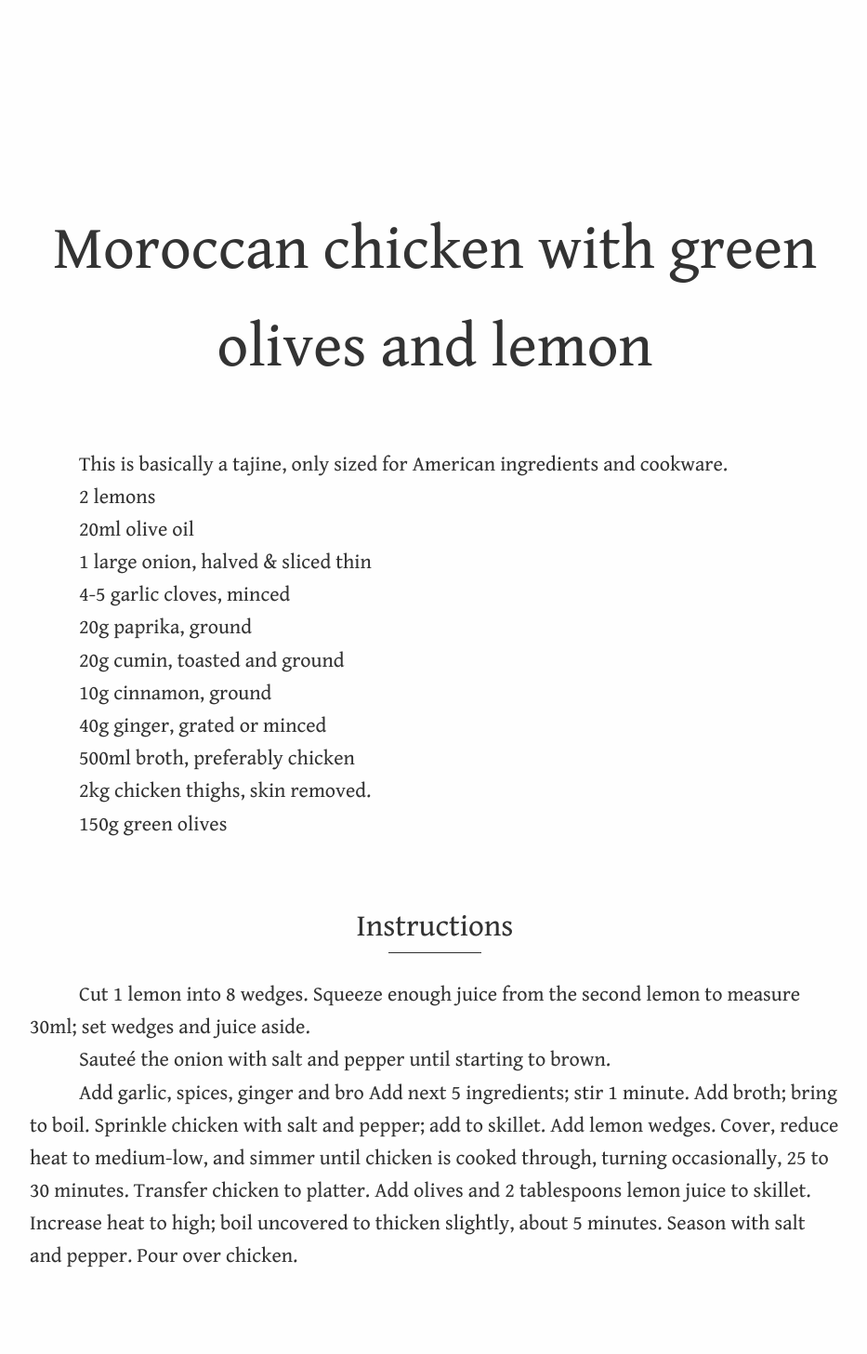
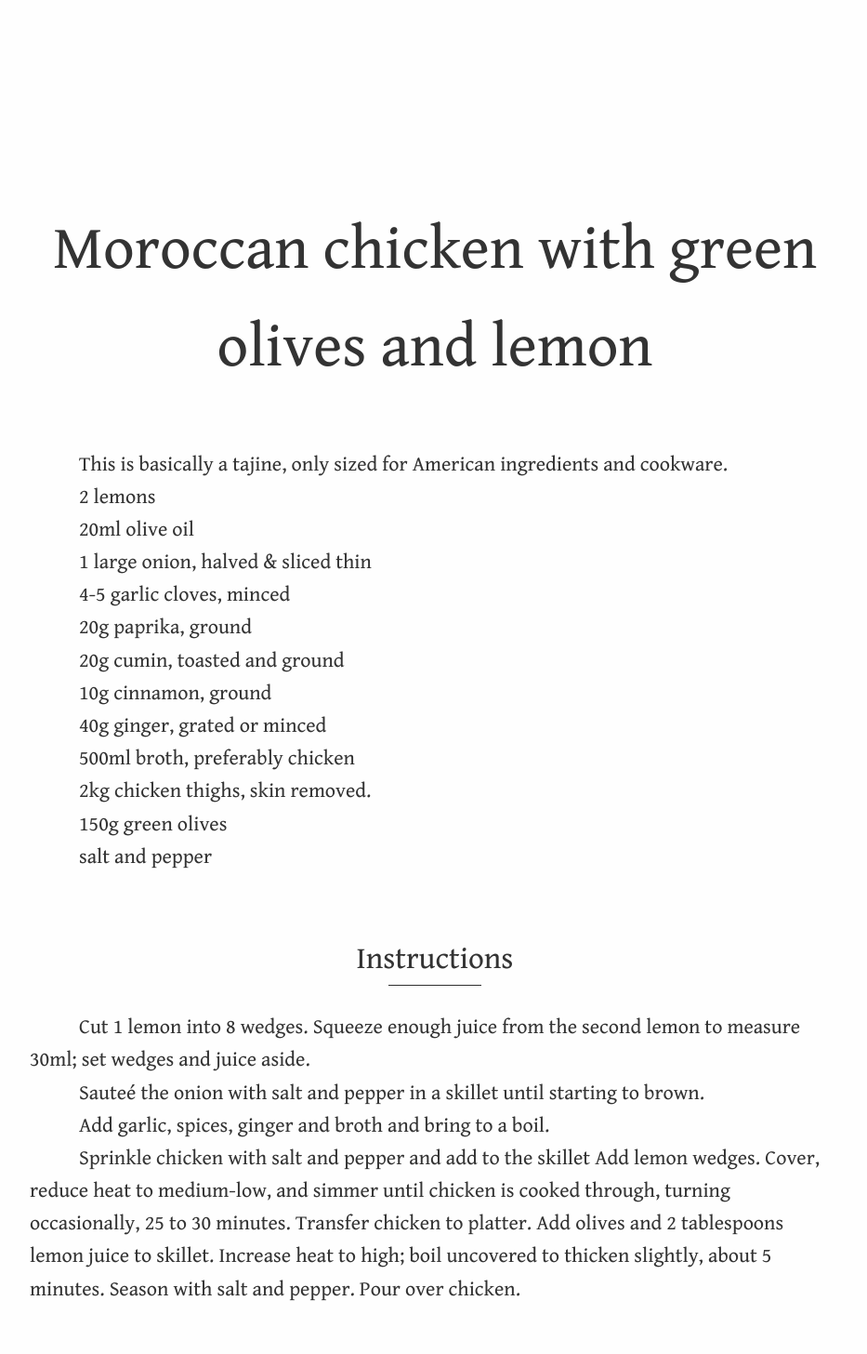
Before and after one commit to aredridel/recipes, a Jekyll site: the page built from Moroccan chicken with green olives and lemon.md, in a window 1280 px wide. Shown: the whole page at 93% size, without its empty margins (172-1105 px from the left). Built offline with Jekyll 4.4.1, drawn with Linux system fonts in a browser that asks for light colours; our own code applies the rules of GitHub Pages for plain Markdown files; before the commit the page ends 1421 px from its top, so only the background shows below that.

Commit message:
/ ‘Moroccan chicken with green olives and lemon.md’

```diff
--- a/Moroccan chicken with green olives and lemon.md
+++ b/Moroccan chicken with green olives and lemon.md
@@ -26,13 +26,17 @@ This is basically a tajine, only sized for American ingredients and cookware.
 
 150g green olives
 
+salt and pepper
+
 ## Instructions
 
 Cut 1 lemon into 8 wedges. Squeeze enough juice from the second lemon to measure 30ml; set wedges and juice aside.
 
-Sauteé the onion with salt and pepper until starting to brown.
+Sauteé the onion with salt and pepper in a skillet until starting to brown.
 
-Add garlic, spices, ginger and bro Add next 5 ingredients; stir 1 minute. Add broth; bring to boil. Sprinkle chicken with salt and pepper; add to skillet. Add lemon wedges. Cover, reduce heat to medium-low, and simmer until chicken is cooked through, turning occasionally, 25 to 30 minutes. Transfer chicken to platter. Add olives and 2 tablespoons lemon juice to skillet. Increase heat to high; boil uncovered to thicken slightly, about 5 minutes. Season with salt and pepper. Pour over chicken.
+Add garlic, spices, ginger and broth and bring to a boil.
+
+Sprinkle chicken with salt and pepper and add to the skillet Add lemon wedges. Cover, reduce heat to medium-low, and simmer until chicken is cooked through, turning occasionally, 25 to 30 minutes. Transfer chicken to platter. Add olives and 2 tablespoons lemon juice to skillet. Increase heat to high; boil uncovered to thicken slightly, about 5 minutes. Season with salt and pepper. Pour over chicken.
 
 
 [Source]: https://www.epicurious.com/recipes/food/views/moroccan-chicken-with-green-olives-and-lemon-352532
```
